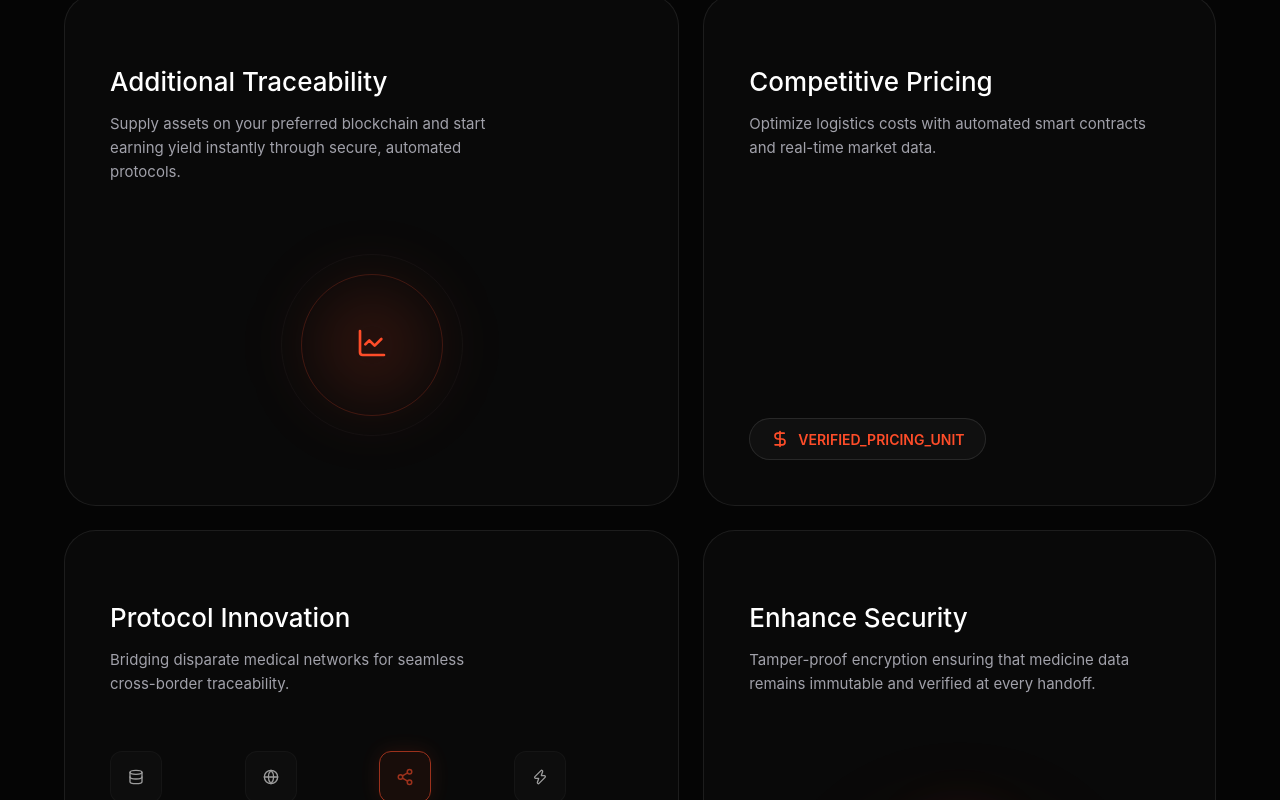
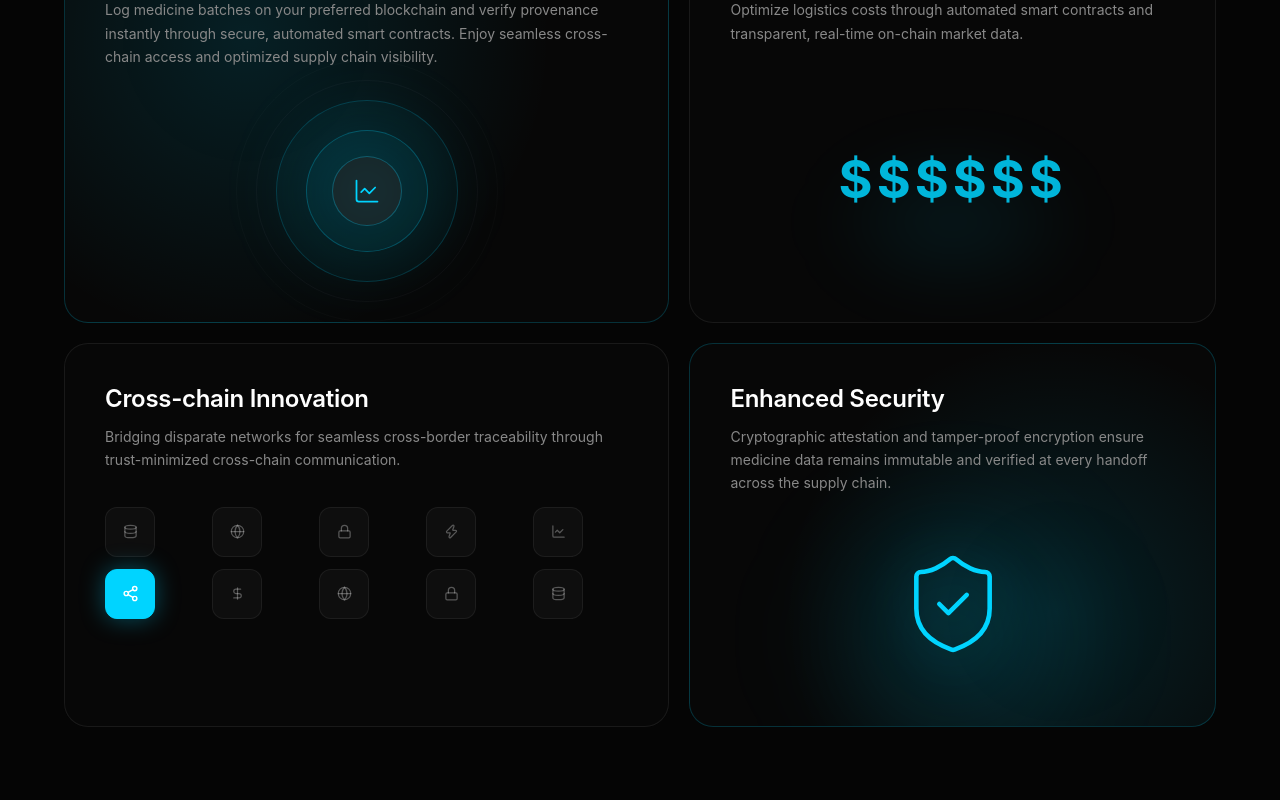
Before and after one commit to KejDhruv-Pharbit/Pharbit-Display, a React app in the folder frontend/: page / in a window 1280 px wide. Shown: the part 2140-2940 px from the top of the page. Built offline with nearby package versions, Linux system fonts and the light colour scheme; the HTML template or start-up script is replaced by a standard one.

Commit message:
blue gradient

```diff
--- a/frontend/src/Components/BentoFeatures.jsx
+++ b/frontend/src/Components/BentoFeatures.jsx
@@ -1,71 +1,90 @@
-
 import { LineChart, DollarSign, Share2, ShieldCheck, Zap, Database, Globe, Lock } from 'lucide-react';
 import "../Styles/Components/BentoFeatures.css"
 
 const BentoFeatures = () => {
   return (
     <section className="bento-section">
-      <h2 className="bento-main-title">Designed for <br/> pharma supply chain</h2>
+      <h2 className="bento-main-title">Designed for <br /> pharma supply chain</h2>
 
       <div className="bento-grid">
 
-        {/* Card 1: Additional Income (Analytics) */}
-        <div className="bento-card bento-wide">
+        {/* Card 1 — Wide Left Top */}
+        <div className="bento-card bento-card--wide">
           <div className="bento-content">
-            <h3 className="bento-title">Additional Traceability</h3>
-            <p className="bento-desc">Supply assets on your preferred blockchain and start earning yield instantly through secure, automated protocols.</p>
+            <h3 className="bento-title">On-Chain Traceability</h3>
+            <p className="bento-desc">
+              Log medicine batches on your preferred blockchain and verify
+              provenance instantly through secure, automated smart contracts.
+              Enjoy seamless cross-chain access and optimized supply chain visibility.
+            </p>
           </div>
-          <div className="bento-visual bento-center">
-            <div className="bento-orbital">
-              <div className="bento-orbital-inner">
-                <LineChart color="#ff4d29" size={32} />
+          <div className="bento-visual bento-visual--center">
+            <div className="bento-orbital-ring bento-orbital-ring--outer">
+              <div className="bento-orbital-ring bento-orbital-ring--inner">
+                <div className="bento-orbital-core">
+                  <LineChart color="#00d4ff" size={28} strokeWidth={1.5} />
+                </div>
               </div>
             </div>
-            <div className="bento-glow-red"></div>
+            <div className="bento-glow bento-glow--center"></div>
           </div>
         </div>
 
-        {/* Card 2: Competitive Pricing */}
-        <div className="bento-card bento-square">
+        {/* Card 2 — Square Right Top */}
+        <div className="bento-card bento-card--square">
           <div className="bento-content">
             <h3 className="bento-title">Competitive Pricing</h3>
-            <p className="bento-desc">Optimize logistics costs with automated smart contracts and real-time market data.</p>
+            <p className="bento-desc">
+              Optimize logistics costs through automated smart contracts
+              and transparent, real-time on-chain market data.
+            </p>
           </div>
-          <div className="bento-visual">
-            <div className="bento-price-label">
-              <DollarSign size={20} />
-              <span>VERIFIED_PRICING_UNIT</span>
+          <div className="bento-visual bento-visual--center">
+            <div className="bento-price-display">
+              <span className="bento-price-text">$$$$$$</span>
             </div>
-            <div className="bento-glow-red-subtle"></div>
+            <div className="bento-glow bento-glow--subtle"></div>
           </div>
         </div>
 
-        {/* Card 3: Innovation (The Grid of Icons) */}
-        <div className="bento-card bento-square">
+        {/* Card 3 — Square Left Bottom */}
+        <div className="bento-card bento-card--square">
           <div className="bento-content">
-            <h3 className="bento-title">Protocol Innovation</h3>
-            <p className="bento-desc">Bridging disparate medical networks for seamless cross-border traceability.</p>
+            <h3 className="bento-title">Cross-chain Innovation</h3>
+            <p className="bento-desc">
+              Bridging disparate networks for seamless cross-border
+              traceability through trust-minimized cross-chain communication.
+            </p>
           </div>
           <div className="bento-icon-grid">
-            <div className="bento-mini-box"><Database size={16} /></div>
-            <div className="bento-mini-box"><Globe size={16} /></div>
-            <div className="bento-mini-box active"><Share2 size={18} /></div>
-            <div className="bento-mini-box"><Zap size={16} /></div>
-            <div className="bento-mini-box"><Lock size={16} /></div>
+            <div className="bento-icon-cell"><Database size={15} /></div>
+            <div className="bento-icon-cell"><Globe size={15} /></div>
+            <div className="bento-icon-cell"><Lock size={15} /></div>
+            <div className="bento-icon-cell"><Zap size={15} /></div>
+            <div className="bento-icon-cell"><LineChart size={15} /></div>
+            <div className="bento-icon-cell bento-icon-cell--active"><Share2 size={17} /></div>
+            <div className="bento-icon-cell"><DollarSign size={15} /></div>
+            <div className="bento-icon-cell"><Globe size={15} /></div>
+            <div className="bento-icon-cell"><Lock size={15} /></div>
+            <div className="bento-icon-cell"><Database size={15} /></div>
           </div>
         </div>
 
-        {/* Card 4: Enhance Security (The Shield) */}
-        <div className="bento-card bento-wide">
+        {/* Card 4 — Wide Right Bottom */}
+        <div className="bento-card bento-card--wide">
           <div className="bento-content">
-            <h3 className="bento-title">Enhance Security</h3>
-            <p className="bento-desc">Tamper-proof encryption ensuring that medicine data remains immutable and verified at every handoff.</p>
+            <h3 className="bento-title">Enhanced Security</h3>
+            <p className="bento-desc">
+              Cryptographic attestation and tamper-proof encryption ensure
+              medicine data remains immutable and verified at every handoff
+              across the supply chain.
+            </p>
           </div>
-          <div className="bento-visual bento-center">
+          <div className="bento-visual bento-visual--center">
             <div className="bento-shield-wrapper">
-               <ShieldCheck size={120} strokeWidth={1} color="#ff4d29" />
+              <ShieldCheck size={110} strokeWidth={1} color="#00d4ff" />
             </div>
-            <div className="bento-glow-red-large"></div>
+            <div className="bento-glow bento-glow--large"></div>
           </div>
         </div>
 
--- a/frontend/src/Styles/Components/BentoFeatures.css
+++ b/frontend/src/Styles/Components/BentoFeatures.css
@@ -1,7 +1,7 @@
+/* ─── Section ─────────────────────────────────────────────────────────────── */
 .bento-section {
   width: 100%;
-  background-color: #050505;
-  padding: 120px 0;
+  padding: 50px 0 100px;
   display: flex;
   flex-direction: column;
   align-items: center;
@@ -9,154 +9,243 @@
 }
 
 .bento-main-title {
-  font-size: 56px;
+  font-size: 58px;
+  font-weight: 600;
   color: #ffffff;
   text-align: center;
-  margin-bottom: 80px;
-  letter-spacing: -2px;
-  line-height: 1.1;
+  margin-bottom: 64px;
+  letter-spacing: -1.5px;
+  line-height: 1.12;
 }
 
+/* ─── Grid ─────────────────────────────────────────────────────────────────── */
 .bento-grid {
-  max-width: 1200px;
+  max-width: 1160px;
   width: 90%;
   display: grid;
-  grid-template-columns: 1.2fr 1fr;
-  gap: 24px;
+  grid-template-columns: 1.15fr 1fr;
+  grid-template-rows: auto auto;
+  gap: 20px;
 }
 
-/* --- Premium Card Styling --- */
+/* ─── Card Base ────────────────────────────────────────────────────────────── */
 .bento-card {
-  background: rgba(255, 255, 255, 0.02);
-  border: 1px solid rgba(255, 255, 255, 0.08);
-  border-radius: 32px;
-  padding: 45px;
+  background: #070707;
+  border: 1px solid rgba(255, 255, 255, 0.07);
+  border-radius: 24px;
+  padding: 40px;
   position: relative;
   overflow: hidden;
   display: flex;
   flex-direction: column;
-  min-height: 420px;
-  transition: border 0.3s ease;
+  transition: border-color 0.3s ease;
+  backdrop-filter: blur(10px);
+  transition: all 0.3s ease;
 }
 
 .bento-card:hover {
-  border: 1px solid rgba(255, 77, 41, 0.3);
+  border-color: rgba(0, 212, 255, 0.25);
+}
+
+/* Gradient Cards (1st and 4th) */
+.bento-card:nth-child(1) {
+  background: radial-gradient(circle at 30% 30%, rgba(0, 212, 255, 0.12), transparent 60%), #070707;
+  border: 1px solid rgba(0, 212, 255, 0.2);
+}
+
+.bento-card:nth-child(4) {
+  background: radial-gradient(circle at 70% 70%, rgba(0, 212, 255, 0.12), transparent 60%), #070707;
+  border: 1px solid rgba(0, 212, 255, 0.2);
+}
+
+/* subtle hover glow */
+.bento-card:nth-child(1):hover,
+.bento-card:nth-child(4):hover {
+  box-shadow: 0 0 40px rgba(0, 212, 255, 0.15);
+}
+
+.bento-card--wide {
+  min-height: 200px;
+}
+
+.bento-card--square {
+  min-height: 300px;
+}
+
+/* ─── Card Content ─────────────────────────────────────────────────────────── */
+.bento-content {
+  position: relative;
+  z-index: 2;
 }
 
 .bento-title {
-  font-size: 26px;
+  font-size: 24px;
+  font-weight: 600;
   color: #ffffff;
-  margin-bottom: 15px;
-  font-weight: 500;
+  margin: 0 0 12px;
+  letter-spacing: -0.3px;
 }
 
 .bento-desc {
-  font-size: 15px;
-  color: #a1a1aa; /* Silver-grey for contrast */
-  line-height: 1.6;
-  max-width: 400px;
+  font-size: 14px;
+  color: #888888;
+  line-height: 1.65;
+  max-width: 100%;
+  margin: 0;
 }
 
-/* --- Visual Areas --- */
+/* ─── Visual Area ──────────────────────────────────────────────────────────── */
 .bento-visual {
   flex: 1;
   display: flex;
   position: relative;
-  margin-top: 30px;
+  margin-top: 32px;
+  min-height: 160px;
 }
 
-.bento-center {
+.bento-visual--center {
   justify-content: center;
   align-items: center;
 }
 
-/* Orbital Effect for Card 1 */
-.bento-orbital {
-  width: 140px;
-  height: 140px;
+/* ─── Orbital (Card 1) ─────────────────────────────────────────────────────── */
+.bento-orbital-ring {
   border-radius: 50%;
-  border: 1px solid rgba(255, 77, 41, 0.2);
   display: flex;
   justify-content: center;
   align-items: center;
   position: relative;
 }
 
-.bento-orbital::before {
+.bento-orbital-ring--outer {
+  width: 180px;
+  height: 180px;
+  border: 1px solid rgba(0, 212, 255, 0.18);
+  background: rgba(0, 212, 255, 0.03);
+}
+
+.bento-orbital-ring--outer::before {
   content: '';
   position: absolute;
-  width: 180px;
-  height: 180px;
+  width: 220px;
+  height: 220px;
   border-radius: 50%;
   border: 1px solid rgba(255, 255, 255, 0.03);
 }
 
-/* Icon Grid for Card 3 */
+.bento-orbital-ring--outer::after {
+  content: '';
+  position: absolute;
+  width: 260px;
+  height: 260px;
+  border-radius: 50%;
+  border: 1px solid rgba(255, 255, 255, 0.02);
+}
+
+.bento-orbital-ring--inner {
+  width: 120px;
+  height: 120px;
+  border: 1px solid rgba(0, 212, 255, 0.25);
+  background: rgba(0, 212, 255, 0.05);
+}
+
+.bento-orbital-core {
+  width: 68px;
+  height: 68px;
+  background: #1a1a1a;
+  border: 1px solid rgba(0, 212, 255, 0.3);
+  border-radius: 50%;
+  display: flex;
+  justify-content: center;
+  align-items: center;
+}
+
+/* ─── Price Display (Card 2) ───────────────────────────────────────────────── */
+.bento-price-display {
+  position: relative;
+  z-index: 2;
+}
+
+.bento-price-text {
+  font-size: 52px;
+  font-weight: 700;
+  color: #00d4ff;
+  letter-spacing: 4px;
+  opacity: 0.85;
+}
+
+/* ─── Icon Grid (Card 3) ───────────────────────────────────────────────────── */
 .bento-icon-grid {
   display: grid;
-  grid-template-columns: repeat(4, 1fr);
-  gap: 15px;
-  margin-top: 40px;
-  opacity: 0.6;
+  grid-template-columns: repeat(5, 1fr);
+  gap: 12px;
+  margin-top: 36px;
 }
 
-.bento-mini-box {
-  width: 50px;
-  height: 50px;
+.bento-icon-cell {
+  width: 48px;
+  height: 48px;
   background: rgba(255, 255, 255, 0.03);
-  border: 1px solid rgba(255, 255, 255, 0.05);
+  border: 1px solid rgba(255, 255, 255, 0.06);
   border-radius: 12px;
   display: flex;
   justify-content: center;
   align-items: center;
-  color: #fff;
+  color: rgba(255, 255, 255, 0.3);
+  transition: all 0.2s ease;
 }
 
-.bento-mini-box.active {
-  background: rgba(255, 77, 41, 0.1);
-  border: 1px solid #ff4d29;
-  color: #ff4d29;
-  box-shadow: 0 0 20px rgba(255, 77, 41, 0.2);
+.bento-icon-cell--active {
+  background: #00d4ff;
+  border-color: #00d4ff;
+  color: #ffffff;
+  box-shadow: 0 0 24px rgba(0, 212, 255, 0.35);
 }
 
-/* Shield Effect for Card 4 */
+/* ─── Shield (Card 4) ──────────────────────────────────────────────────────── */
 .bento-shield-wrapper {
+  position: relative;
   z-index: 2;
-  filter: drop-shadow(0 0 25px rgba(255, 77, 41, 0.4));
+  filter: drop-shadow(0 0 30px rgba(0, 212, 255, 0.35));
 }
 
-/* --- Glows --- */
-.bento-glow-red-large {
+/* ─── Glows ────────────────────────────────────────────────────────────────── */
+.bento-glow {
   position: absolute;
-  width: 300px;
-  height: 300px;
-  background: radial-gradient(circle, rgba(255, 77, 41, 0.15) 0%, transparent 70%);
-  filter: blur(50px);
-  bottom: -100px;
+  border-radius: 50%;
+  pointer-events: none;
 }
 
-.bento-glow-red {
-  position: absolute;
-  width: 180px;
-  height: 180px;
-  background: radial-gradient(circle, rgba(255, 77, 41, 0.2) 0%, transparent 70%);
-  filter: blur(30px);
+.bento-glow--center {
+  width: 220px;
+  height: 220px;
+  background: radial-gradient(circle, rgba(0, 212, 255, 0.14) 0%, transparent 70%);
+  filter: blur(28px);
 }
 
-.bento-price-label {
-    background: rgba(255, 255, 255, 0.03);
-    padding: 10px 20px;
-    border-radius: 30px;
-    border: 1px solid rgba(255, 255, 255, 0.1);
-    color: #ff4d29;
-    font-weight: 600;
-    display: flex;
-    align-items: center;
-    gap: 8px;
-    font-size: 14px;
-    margin-top: auto;
+.bento-glow--subtle {
+  width: 280px;
+  height: 160px;
+  background: radial-gradient(ellipse, rgba(0, 212, 255, 0.1) 0%, transparent 70%);
+  filter: blur(32px);
+  bottom: -20px;
 }
 
-@media (max-width: 1024px) {
-  .bento-grid { grid-template-columns: 1fr; }
+.bento-glow--large {
+  width: 340px;
+  height: 340px;
+  background: radial-gradient(circle, rgba(0, 212, 255, 0.13) 0%, transparent 70%);
+  filter: blur(48px);
+  bottom: -120px;
 }
+
+/* ─── Responsive ───────────────────────────────────────────────────────────── */
+@media (max-width: 900px) {
+  .bento-grid {
+    grid-template-columns: 1fr;
+  }
+
+  .bento-main-title {
+    font-size: 40px;
+  }
+}
```
Also changed, not shown: frontend/src/Styles/Components/Tracebility.css (+4 -4 lines).
